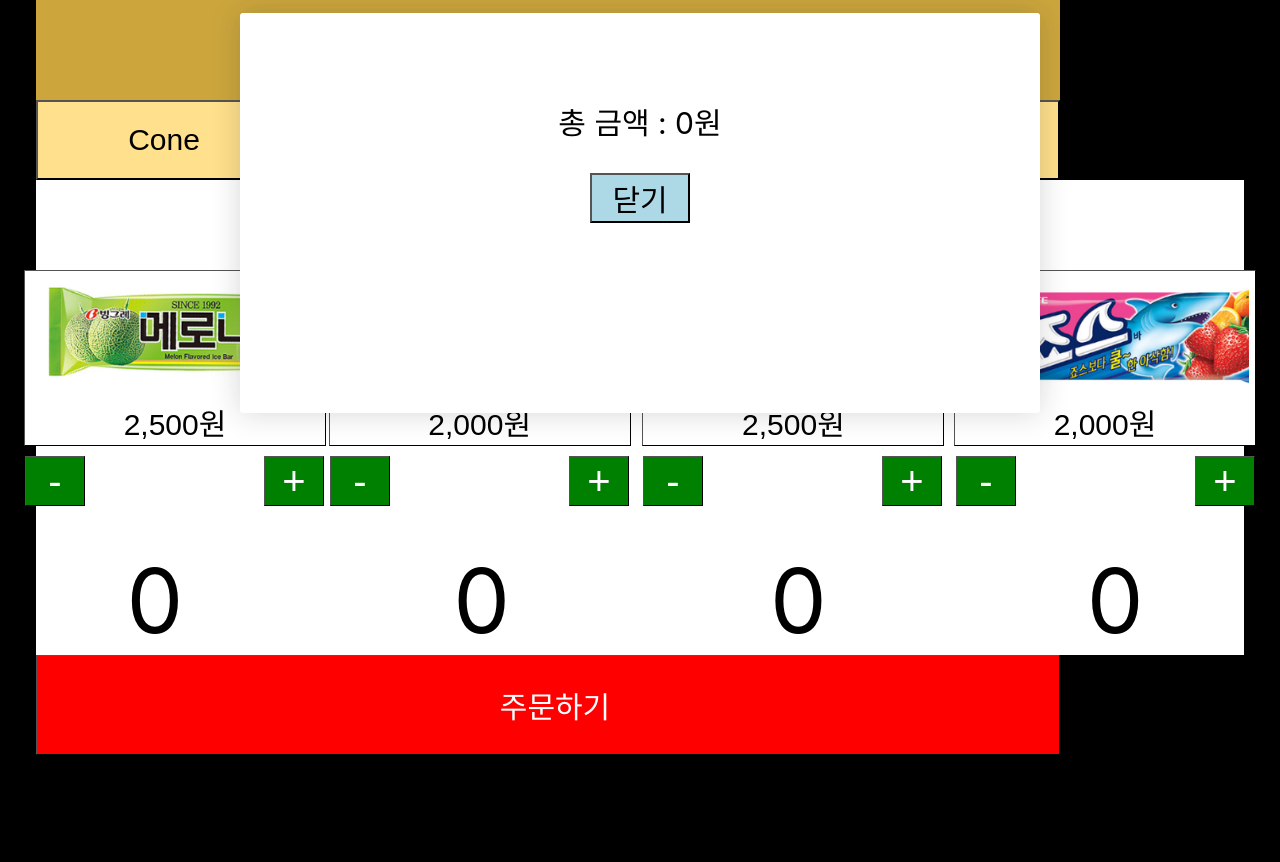
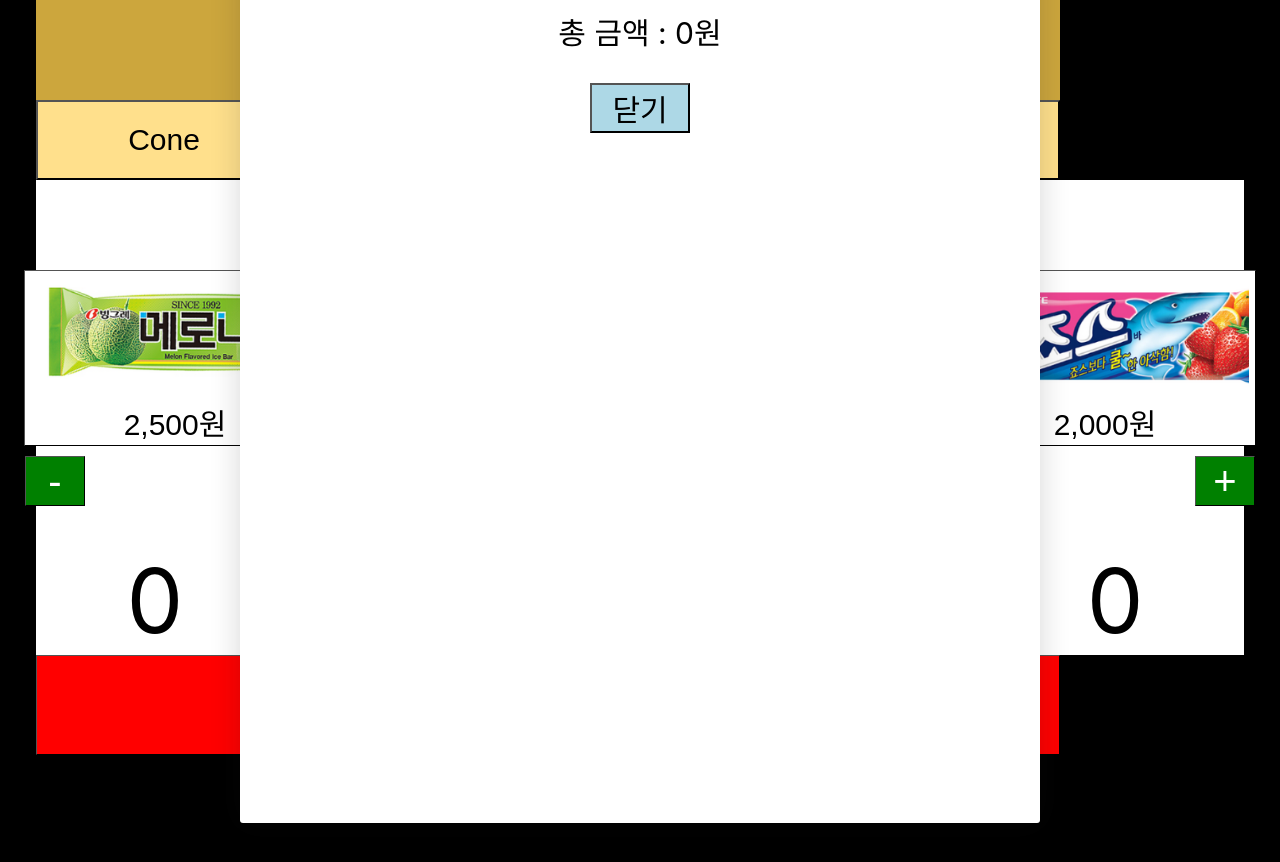
Before and after one commit to jungjunhyung99/2023-capstone-KT_Kiosk, a React (Create React App) app: page /kiosk/Icecream_bar in a window 1280 px wide. Both pictures are taken after a click on the button "주문하기". Shown: the top 862 px of the page. Built offline with nearby package versions, Linux system fonts and the light colour scheme.

Commit message:
모달 수정

```diff
--- a/src/component/Modal.tsx
+++ b/src/component/Modal.tsx
@@ -32,12 +32,12 @@ const ModalContainer = styled.div`
     align-items: center;
     justify-content: center;
     position: relative;
-    bottom: 70rem;
+    bottom: 60rem;
 `;
 
 const DialogBox = styled.dialog`
     width: 800px;
-    height: 400px;
+    height: 900px;
     display: flex;
     flex-direction: column;
     align-items: center;
```
